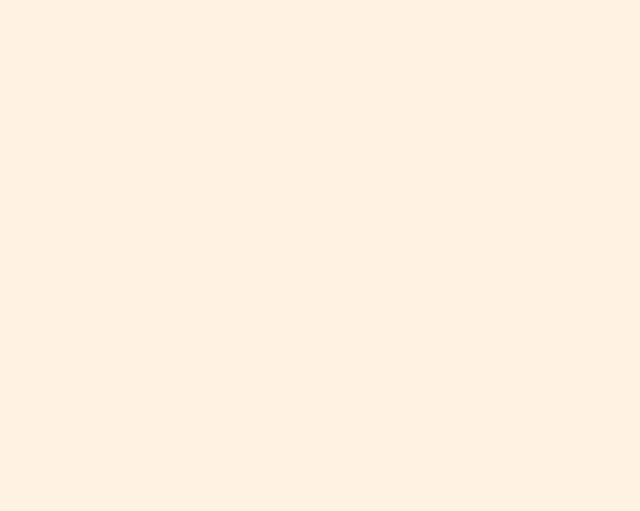
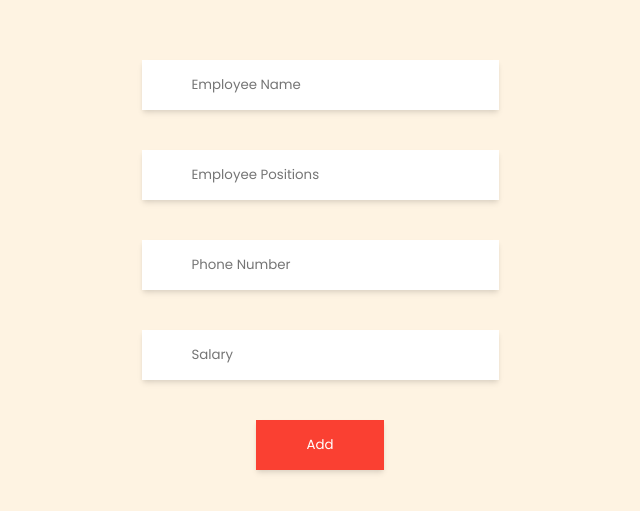
Before and after one commit to Albenis-Kerqeli/Employee-App-ReactJS, a React (Create React App) app: page / in a window 1280 px wide. Shown: the part 233-744 px from the top of the page, without its empty margins (320-960 px from the left). Built offline with nearby package versions, Linux system fonts and the light colour scheme.

Commit message:
5 files modified

```diff
--- a/src/App.js
+++ b/src/App.js
@@ -1,9 +1,11 @@
 import './style.css';
 import React, { useState } from 'react';
+import AppForm from './Components/AppForm';
 export default function App() {
   return (
     <div className="App">
       <div className="App__row" />
+      <AppForm />
     </div>
   );
 }
--- a/src/Components/AppForm.js
+++ b/src/Components/AppForm.js
@@ -1,4 +1,4 @@
-import React from 'react';
+import React, { useContext } from 'react';
 import { AppContext } from '../Context/AppContext';
 
 const AppForm = () => {
@@ -6,13 +6,15 @@ const AppForm = () => {
     emp__name,
     emp__position,
     emp__phoneNumber,
-    emp__salary
+    emp__salary,
+    emp__add
   } = useContext(AppContext);
+  const [name, setName] = emp__name;
+  const [position, setPosition] = emp__position;
+  const [phoneNumber, setPhoneNumber] = emp__phoneNumber;
+  const [salary, setSalary] = emp__salary;
+  const { addEmployee } = emp__add;
 
-
-
-
-const AppForm = () => {
   return (
     <div className="App__form">
       <form onSubmit={addEmployee}>
--- a/src/Context/AppContext.js
+++ b/src/Context/AppContext.js
@@ -45,6 +45,7 @@ const AppProvider = ({ children }) => {
   return (
     <AppContext.Provider
       value={{
+        emp__list: [employees, setEmployees],
         emp__name: [name, setName],
         emp__position: [position, setPosition],
         emp__phoneNumber: [phoneNumber, setPhoneNumber],
@@ -57,3 +58,5 @@ const AppProvider = ({ children }) => {
     </AppContext.Provider>
   );
 };
+
+export default AppProvider;
--- a/src/index.js
+++ b/src/index.js
@@ -1,6 +1,11 @@
-import React from "react";
-import ReactDOM from "react-dom";
+import React from 'react';
+import ReactDOM from 'react-dom';
+import AppProvider from './Context/AppContext';
+import App from './App';
 
-import App from "./App";
-
-ReactDOM.render(<App />, document.getElementById("root"));
+ReactDOM.render(
+  <AppProvider>
+    <App />
+  </AppProvider>,
+  document.getElementById('root')
+);
```
Also changed, not shown: src/Components/AppTable.js (+10 -3 lines).
